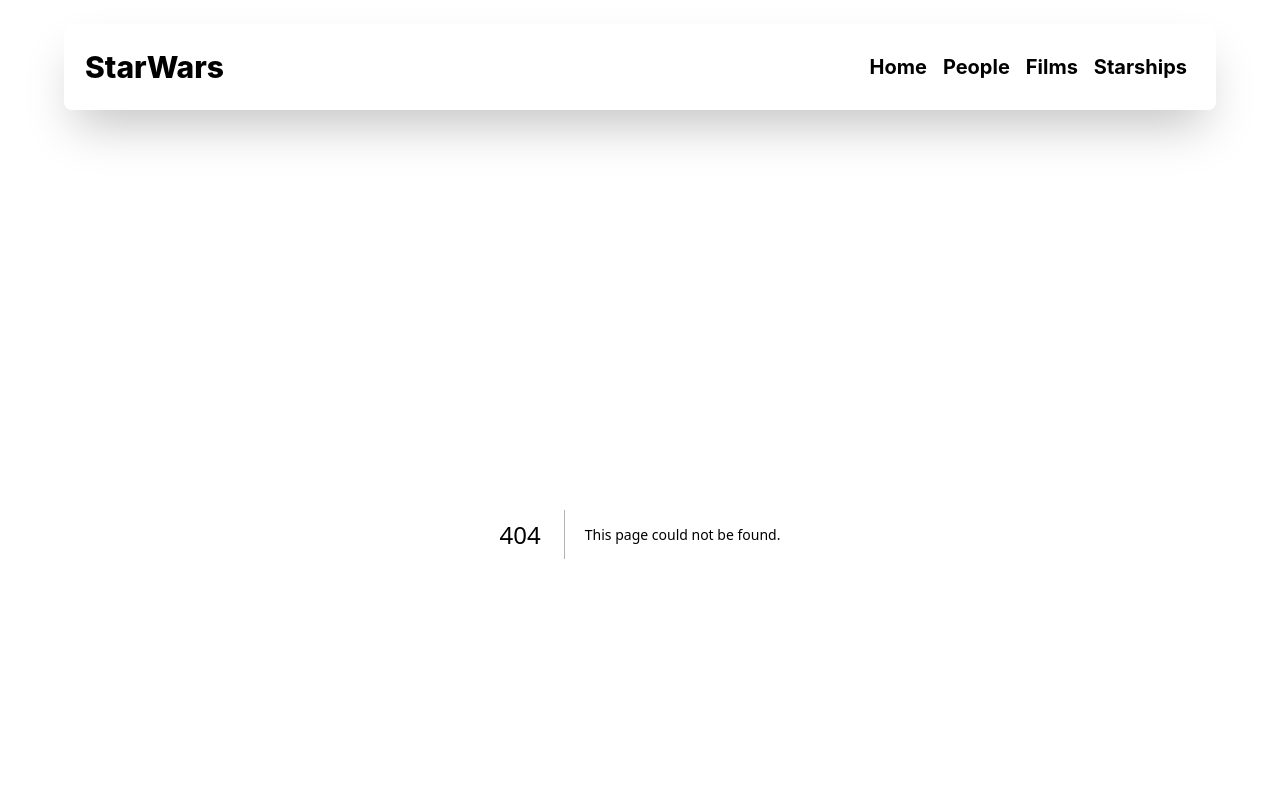
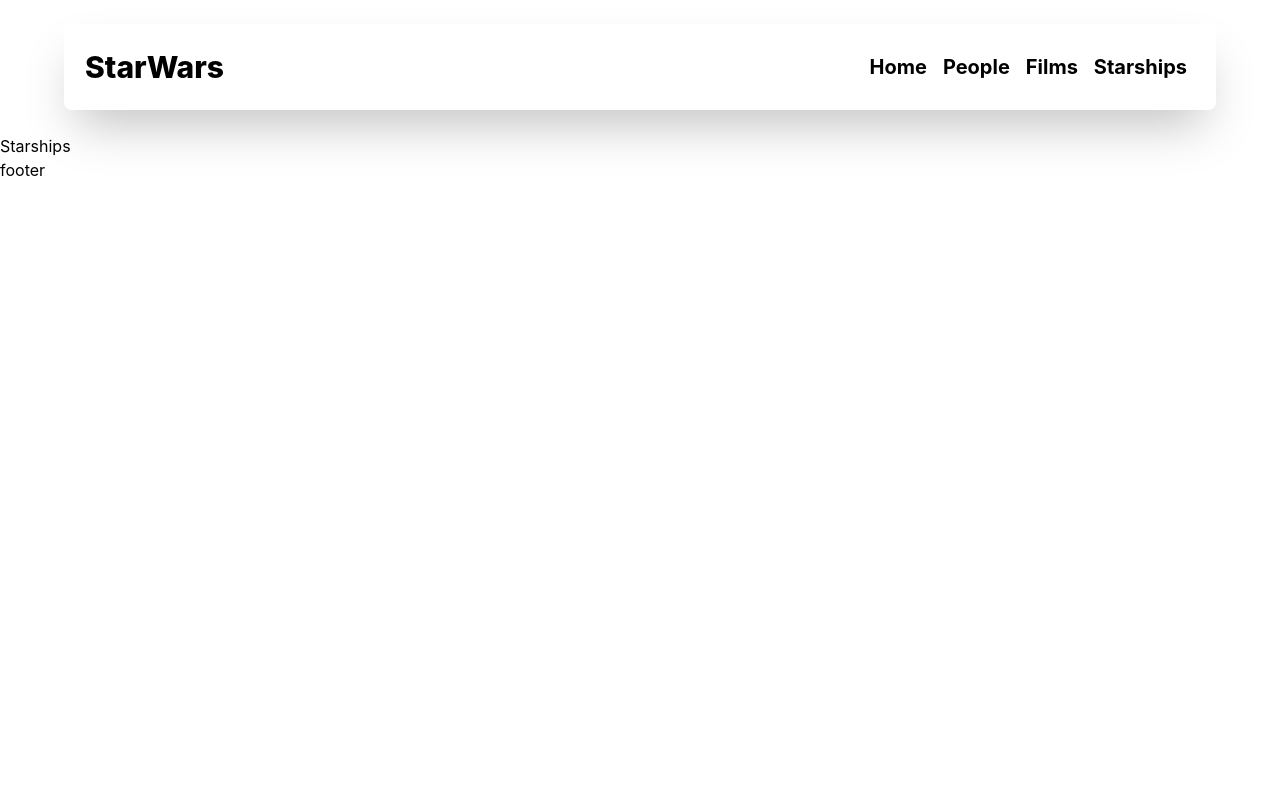
Before and after one commit to jtnovellis/sw-challenge-front, a Next.js app: page /starships in a window 1280 px wide. Before the commit this address had no page. Shown: the top 800 px of the page. Built offline with nearby package versions, Linux system fonts and the light colour scheme.

Commit message:
feat(pages): Add new pages route

```diff
--- /dev/null
+++ b/pages/people.tsx
@@ -0,0 +1,5 @@
+import React from 'react';
+
+export default function People() {
+  return <div>People</div>;
+}
--- /dev/null
+++ b/pages/starships.tsx
@@ -0,0 +1,5 @@
+import React from 'react';
+
+export default function Starships() {
+  return <div>Starships</div>;
+}
```
